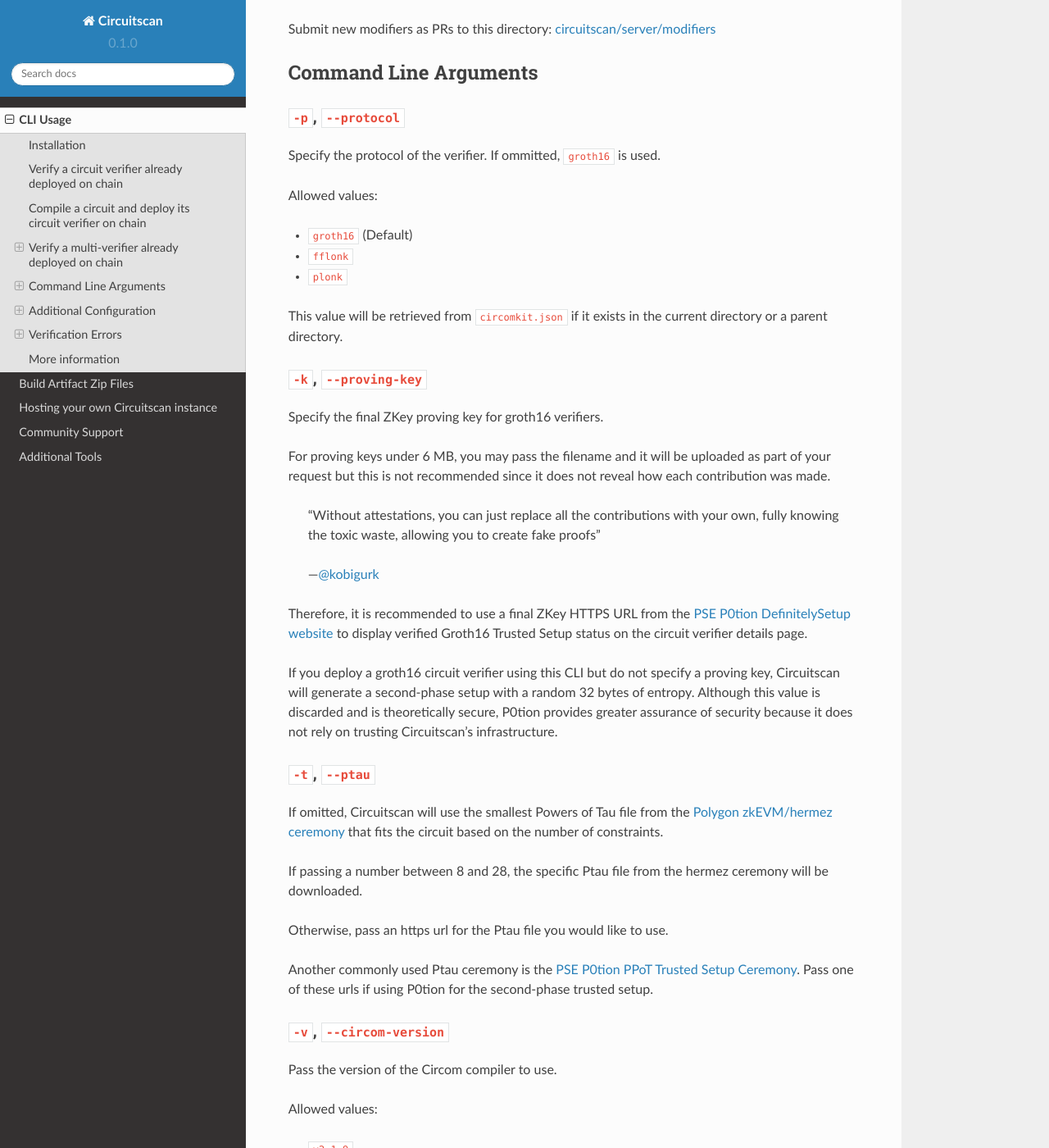
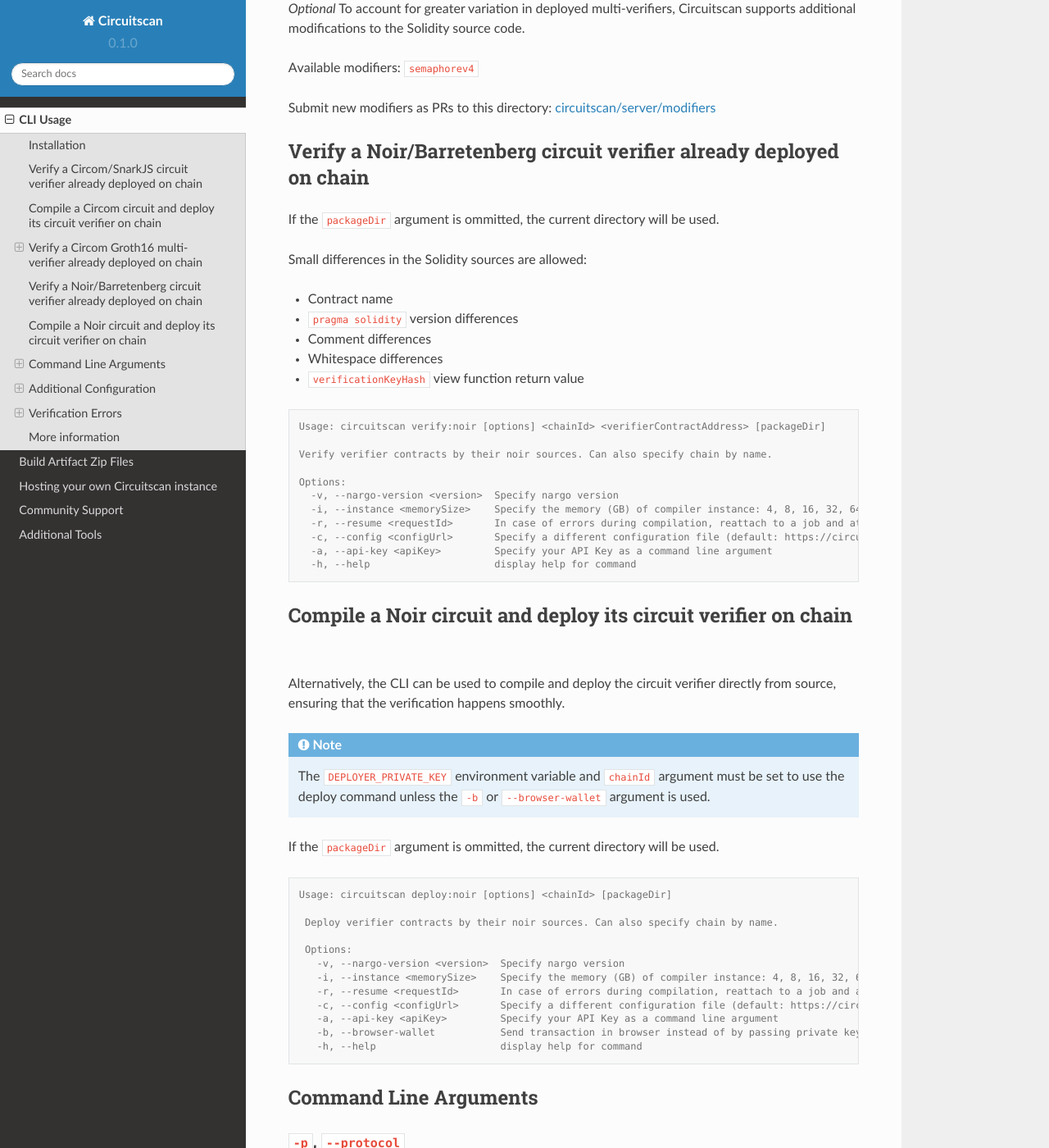
Before and after one commit to circuitscan/docs, a Sphinx documentation site: the page built from docs/source/usage.rst, in a window 1280 px wide and 1400 px high, scrolled down 3503 px. Shown: the whole window at 82% size. Built offline with Sphinx 7.4.7 and the Read the Docs theme 2.0.0, drawn with Linux system fonts in a browser that asks for light colours; some of the changed text lies outside the part shown.

Commit message:
Noir usage docs

```diff
--- a/docs/source/usage.rst
+++ b/docs/source/usage.rst
@@ -20,8 +20,8 @@
 2. ``CIRCUITSCAN_API_KEY`` environment variable
 3. ``~/.circuitscan`` JSON user configuration ``{ "apiKey": "xxx" }``
 
-Verify a circuit verifier already deployed on chain
----------------------------------------------------
+Verify a Circom/SnarkJS circuit verifier already deployed on chain
+------------------------------------------------------------------
 
 A circuit verifier is verified on Circuitscan by submitting its original source code along with all the compilation options. On Circuitscan's servers, the source is compiled into its R1CS, the appropriate PTAU file is downloaded, the final ZKey is verified on Groth16 verifiers with a second-phase trusted setup, and finally the Solidity verifier source is compared against what is retrieved for the contract address from the block explorer.
 
@@ -51,8 +51,8 @@
       -a, --api-key <apiKey>                  Specify your API Key as a command line argument
       -h, --help                            display help for command
 
-Compile a circuit and deploy its circuit verifier on chain
-----------------------------------------------------------
+Compile a Circom circuit and deploy its circuit verifier on chain
+-----------------------------------------------------------------
 
 Alternatively, the CLI can be used to compile and deploy the circuit verifier directly from source, ensuring that the verification happens smoothly.
 
@@ -79,8 +79,8 @@
       -b, --browser-wallet                    Send transaction in browser instead of by passing private key env var (overrides chainId argument)
       -h, --help                            display help for command
 
-Verify a multi-verifier already deployed on chain
--------------------------------------------------
+Verify a Circom Groth16 multi-verifier already deployed on chain
+----------------------------------------------------------------
 
 Circuitscan also supports combining multiple Groth16 verifiers into one verification contract.
 
@@ -169,6 +169,59 @@
 
 Submit new modifiers as PRs to this directory: `circuitscan/server/modifiers <https://github.com/circuitscan/circuitscan/tree/main/server/modifiers>`_
 
+Verify a Noir/Barretenberg circuit verifier already deployed on chain
+---------------------------------------------------------------------
+
+If the ``packageDir`` argument is ommitted, the current directory will be used.
+
+Small differences in the Solidity sources are allowed:
+
+* Contract name
+* ``pragma solidity`` version differences
+* Comment differences
+* Whitespace differences
+* ``verificationKeyHash`` view function return value
+
+.. code-block:: console
+
+    Usage: circuitscan verify:noir [options] <chainId> <verifierContractAddress> [packageDir]
+
+    Verify verifier contracts by their noir sources. Can also specify chain by name.
+
+    Options:
+      -v, --nargo-version <version>  Specify nargo version
+      -i, --instance <memorySize>    Specify the memory (GB) of compiler instance: 4, 8, 16, 32, 64, 128, 256, 384, 512 (default: 4 for smallest circuits)
+      -r, --resume <requestId>       In case of errors during compilation, reattach to a job and attempt a new deploy. Overrides all other options.
+      -c, --config <configUrl>       Specify a different configuration file (default: https://circuitscan.org/cli.json)
+      -a, --api-key <apiKey>         Specify your API Key as a command line argument
+      -h, --help                     display help for command
+
+Compile a Noir circuit and deploy its circuit verifier on chain
+---------------------------------------------------------------
+
+Alternatively, the CLI can be used to compile and deploy the circuit verifier directly from source, ensuring that the verification happens smoothly.
+
+.. note::
+
+   The ``DEPLOYER_PRIVATE_KEY`` environment variable and ``chainId`` argument must be set to use the deploy command unless the ``-b`` or ``--browser-wallet`` argument is used.
+
+If the ``packageDir`` argument is ommitted, the current directory will be used.
+
+.. code-block:: console
+
+   Usage: circuitscan deploy:noir [options] <chainId> [packageDir]
+
+    Deploy verifier contracts by their noir sources. Can also specify chain by name.
+
+    Options:
+      -v, --nargo-version <version>  Specify nargo version
+      -i, --instance <memorySize>    Specify the memory (GB) of compiler instance: 4, 8, 16, 32, 64, 128, 256, 384, 512 (default: 4 for smallest circuits)
+      -r, --resume <requestId>       In case of errors during compilation, reattach to a job and attempt a new deploy. Overrides all other options.
+      -c, --config <configUrl>       Specify a different configuration file (default: https://circuitscan.org/cli.json)
+      -a, --api-key <apiKey>         Specify your API Key as a command line argument
+      -b, --browser-wallet           Send transaction in browser instead of by passing private key env var (overrides chainId argument)
+      -h, --help                     display help for command
+
 Command Line Arguments
 ----------------------
 
@@ -210,6 +263,18 @@
 Otherwise, pass an https url for the Ptau file you would like to use.
 
 Another commonly used Ptau ceremony is the `PSE P0tion PPoT Trusted Setup Ceremony <https://github.com/privacy-scaling-explorations/p0tion/blob/dev/packages/actions/src/helpers/constants.ts#L80>`_. Pass one of these urls if using P0tion for the second-phase trusted setup.
+
+``-v``, ``--nargo-version``
+^^^^^^^^^^^^^^^^^^^^^^^^^^^
+
+Pass the version of Nargo to use. The corresponding Barretenberg version will also be used.
+
+Allowed values: (Barretenberg version)
+
+* ``0.34.0`` (``0.55.0``)
+* ``0.33.0`` (``0.47.1``) (Default)
+* ``0.32.0`` (``0.46.1``)
+* ``0.31.0`` (``0.41.0``)
 
 ``-v``, ``--circom-version``
 ^^^^^^^^^^^^^^^^^^^^^^^^^^^^
```
